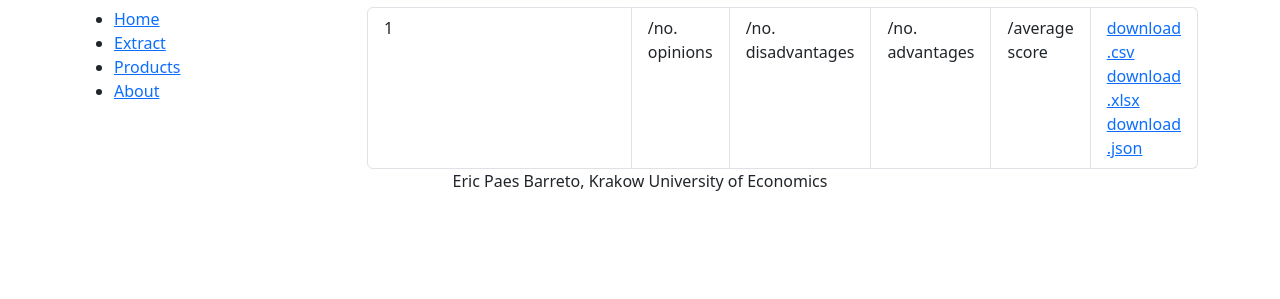
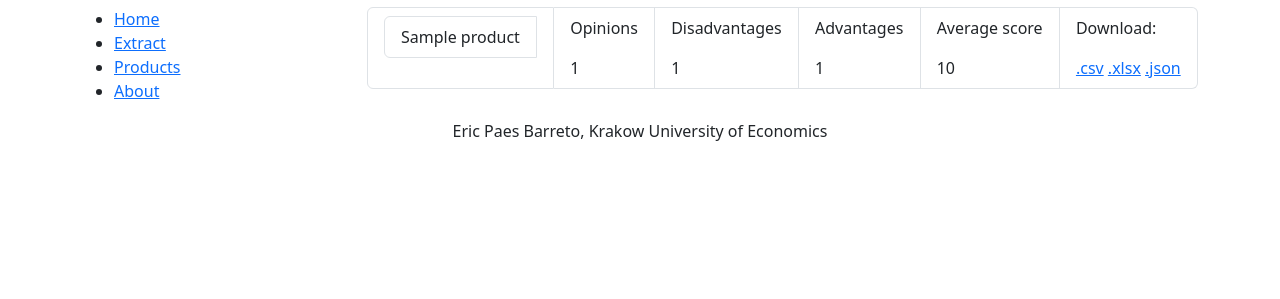
Before and after one commit to EricPaesBarreto/CeneoWebScraper, a Flask app: template app/templates/products.html in a window 1280 px wide. Shown: the part 95-394 px from the top of the page. Run offline with Flask 3, Linux system fonts and the light colour scheme; the template is opened without the code that fills it: most values are stand-ins (such as "Sample title", 1, 10 or a date in 2020).

Commit message:
2025.06.10 - ericpaesbarreto - implemented the products list page, only thing left to do is implement .csv, .xlsx and .json download resources.

```diff
--- a/app/models.py
+++ b/app/models.py
@@ -19,6 +19,7 @@ class Product:
         self.product_name = product_name
         self.opinions = opinions
         self.product_statistics = product_statistics
+
 
     def __str__(self):
         return f"product_id: {self.product_id}, product_name: {self.product_name}\nproduct_statistics:"+json.dumps(self.product_statistics, indent=4,ensure_ascii=False)+"\nopinions:"+"\n\n".join([str(opinion) for opinion in self.opinions])
@@ -104,7 +105,6 @@ class Product:
         with open(f"./app/data/opinions/{self.product_id}.json", "w", encoding="UTF-8") as json_file:
             json.dump(self.opinions_to_dict(), json_file, indent=4, ensure_ascii=False)
 
-
     def save_info(self):
         create_if_not_exists_multiple(('./app/data', './app/data/products'))
         with open(f"./app/data/products/{self.product_id}.json", "w", encoding="UTF-8") as json_file:
--- a/app/routes.py
+++ b/app/routes.py
@@ -1,7 +1,7 @@
 from app import app
 from app.models import Product
 from app.forms import ProductIdForm
-from app.utils import get_all_products
+from app.utils import get_all_products_info
 from flask import Flask, render_template, redirect, url_for, request
 
     # two methods of obtaining data from the client
@@ -43,7 +43,7 @@ def charts(product_id = "N/A"):
 
 @app.route("/products")
 def products():
-    return render_template("products.html", product_ids = get_all_products())
+    return render_template("products.html", products = get_all_products_info())
 
 @app.route("/about")
 def about():
--- a/app/templates/about.html
+++ b/app/templates/about.html
@@ -1,4 +1,6 @@
 {% extends 'base.html' %}
+{% block title %} About page {% endblock %}
+
 {% block content %}
-<p>About page</p>
+
 {% endblock %}
--- a/app/templates/products.html
+++ b/app/templates/products.html
@@ -2,37 +2,44 @@
 {% block title %} Products {% endblock %}
 
 {% block content %}
-{% for product_id in product_ids %}
+{% if products != None %}
+{% for product in products %}
+{% if product != None %}
     <ul class="list-group list-group-horizontal-md">
-        <a href="/product/{{ product_id }}" class="list-group-item list-group-item-action" aria-current="true">
-            {{ product_id }}
-        </a>
         <li class="list-group-item flex-fill">
-            <p>/no. opinions</p>
+            <a href="/product/{{ product['product_id'] }}" class="list-group-item list-group-item-action" aria-current="true">
+                {{ product["product_name"] }}
+            </a>
         </li>
         <li class="list-group-item flex-fill">
-            <p>/no. disadvantages</p>
+            <p>Opinions</p>
+            {{ product['product_statistics']['opinions_count'] }}
         </li>
         <li class="list-group-item flex-fill">
-            <p>/no. advantages</p>
+            <p>Disadvantages</p>
+            {{ product['product_statistics']['cons_count'] }}
         </li>
         <li class="list-group-item flex-fill">
-            <p>/average score</p>
+            <p>Advantages</p>
+            {{ product['product_statistics']['pros_count'] }}
         </li>
         <li class="list-group-item flex-fill">
-            <div class="col-6">
-                <div class="row">
-                    <a href="#">download .csv</a>
-                </div>
-                <div class="row">
-                    <a href="#">download .xlsx</a>
-                </div>
-                <div class="row">
-                    <a href="#">download .json</a>
-                </div>
-            </div>
+            <p>Average score</p>
+            {{ product['product_statistics']['average_score'] }}
+        </li>
+        <li class="list-group-item flex-fill">
+            <p>Download:</p>
+            <a href="#">.csv</a>
+            <a href="#">.xlsx</a>
+            <a href="#">.json</a>
         </li>
     </ul>
-
+{% endif %}
 {% endfor %}
+{% else %}
+<div class="alert alert-secondary" role="alert">
+    Note: There are no products stored on the site!</br>
+    You can extract a product on <a href="/extract">this page</a>.
+</div>
+{% endif %}
 {% endblock %}
```
Also changed, not shown: app/utils.py (+16 -3 lines), README.md.
